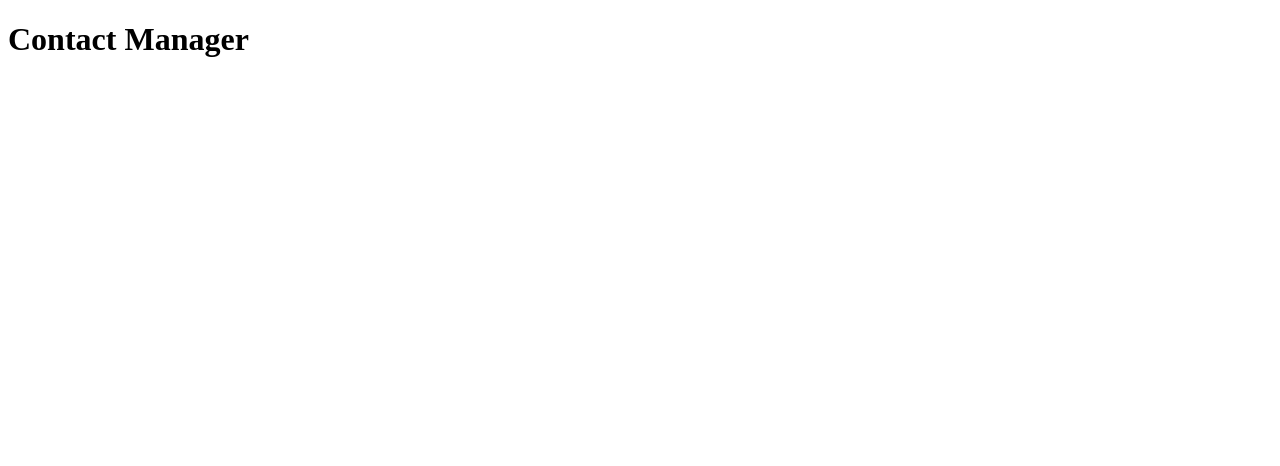
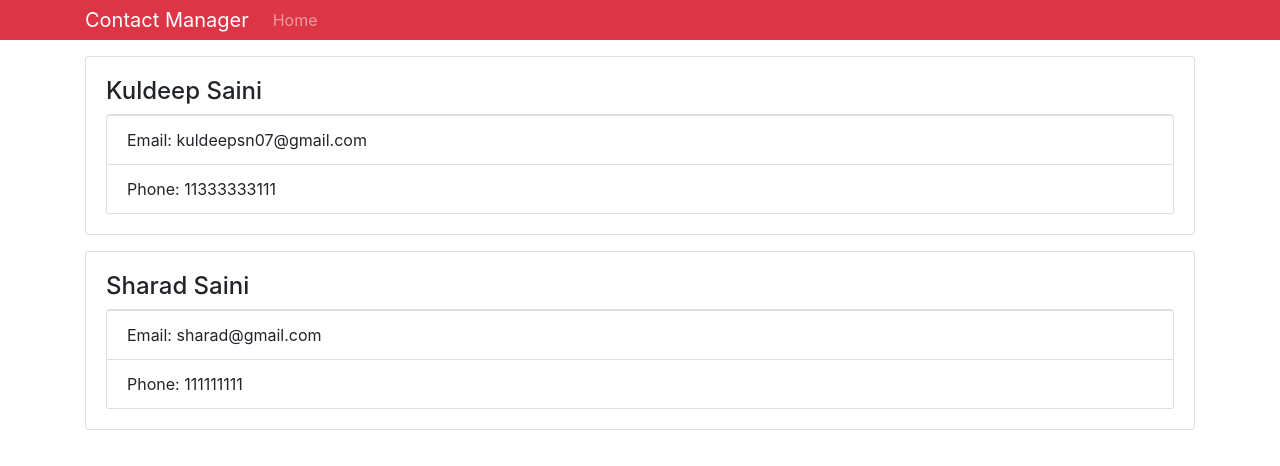
Before and after one commit to Sharadomnie/release-react-personal, a React (Create React App) app in the folder contactmanager/: page / in a window 1280 px wide. Shown: the top 466 px of the page. Built offline with nearby package versions, Linux system fonts and the light colour scheme; the HTML template or start-up script is replaced by a standard one.

Commit message:
bootstrap, style, propTypes, propdefaults practice

```diff
--- a/contactmanager/package.json
+++ b/contactmanager/package.json
@@ -6,6 +6,7 @@
     "@testing-library/jest-dom": "^4.2.4",
     "@testing-library/react": "^9.5.0",
     "@testing-library/user-event": "^7.2.1",
+    "bootstrap": "^4.5.0",
     "react": "^16.13.1",
     "react-dom": "^16.13.1",
     "react-scripts": "3.4.1"
--- a/contactmanager/public/index.html
+++ b/contactmanager/public/index.html
@@ -13,20 +13,10 @@
 
     <link rel="manifest" href="%PUBLIC_URL%/manifest.json" />
 
-    <title>React App</title>
+    <title>Contact Manager</title>
   </head>
   <body>
     <noscript>You need to enable JavaScript to run this app.</noscript>
     <div id="root"></div>
-    <!--
-      This HTML file is a template.
-      If you open it directly in the browser, you will see an empty page.
-
-      You can add webfonts, meta tags, or analytics to this file.
-      The build step will place the bundled scripts into the <body> tag.
-
-      To begin the development, run `npm start` or `yarn start`.
-      To create a production bundle, use `npm run build` or `yarn build`.
-    -->
   </body>
 </html>
--- a/contactmanager/src/App.js
+++ b/contactmanager/src/App.js
@@ -1,10 +1,25 @@
 import React from "react";
-import "./App.css";
+// import "./App.css";
+import Contact from "./Components/Contact";
+import Header from "./Components/Header";
+import "bootstrap/dist/css/bootstrap.min.css";
 
 function App() {
   return (
     <div className="App">
-      <h1>Contact Manager</h1>
+      <Header></Header>
+      <div className="container">
+        <Contact
+          name="Kuldeep Saini"
+          email="kuldeepsn07@gmail.com"
+          phone="11333333111"
+        ></Contact>
+        <Contact
+          name="Sharad Saini"
+          email="sharad@gmail.com"
+          phone="111111111"
+        ></Contact>
+      </div>
     </div>
   );
 }
--- /dev/null
+++ b/contactmanager/src/Components/Contact.js
@@ -0,0 +1,33 @@
+import React, { Component } from "react";
+import PropTypes from "prop-types";
+// import "./contact.css";
+
+class Contact extends Component {
+  static propTypes = {
+    name: PropTypes.string.isRequired,
+    email: PropTypes.string.isRequired,
+    phone: PropTypes.string.isRequired,
+  };
+
+  render() {
+    const { name, email, phone } = this.props;
+    return (
+      <div className="card card-body mb-3">
+        {/* <h1 style={{ color: "red", fontSize: "50px" }}>Contact </h1> */}
+        {/* <h1 style={headerStyle}>Contact </h1> */}
+        <h4>{name}</h4>
+        <ul className="list-group">
+          <li className="list-group-item">Email: {email}</li>
+          <li className="list-group-item">Phone: {phone}</li>
+        </ul>
+      </div>
+    );
+  }
+}
+
+export default Contact;
+
+const headerStyle = {
+  color: "red",
+  fontSize: "50px",
+};
--- /dev/null
+++ b/contactmanager/src/Components/Header.js
@@ -0,0 +1,32 @@
+import React from "react";
+import PropTypes from "prop-types";
+
+const Header = (props) => {
+  const { branding } = props;
+  return (
+    <nav className="navbar navbar-expand-sm navbar-dark bg-danger mb-3 py-0">
+      <div className="container">
+        <a href="/" className="navbar-brand">
+          {branding}
+        </a>
+        <ul className="navbar-nav mr-auto">
+          <li className="nav-item">
+            <a href="/" className="nav-link">
+              Home
+            </a>
+          </li>
+        </ul>
+      </div>
+    </nav>
+  );
+};
+
+export default Header;
+
+Header.defaultProps = {
+  branding: "Contact Manager",
+};
+
+Header.propTypes = {
+  branding: PropTypes.string.isRequired,
+};
--- /dev/null
+++ b/contactmanager/src/Components/contact.css
@@ -0,0 +1,4 @@
+h4 {
+  color: blue;
+  text-transform: uppercase;
+}
```
Also changed, not shown: contactmanager/src/Components/Contacts.js (added, +9 -0 lines), 1 other file (tests, documents, lock files or other folders).
